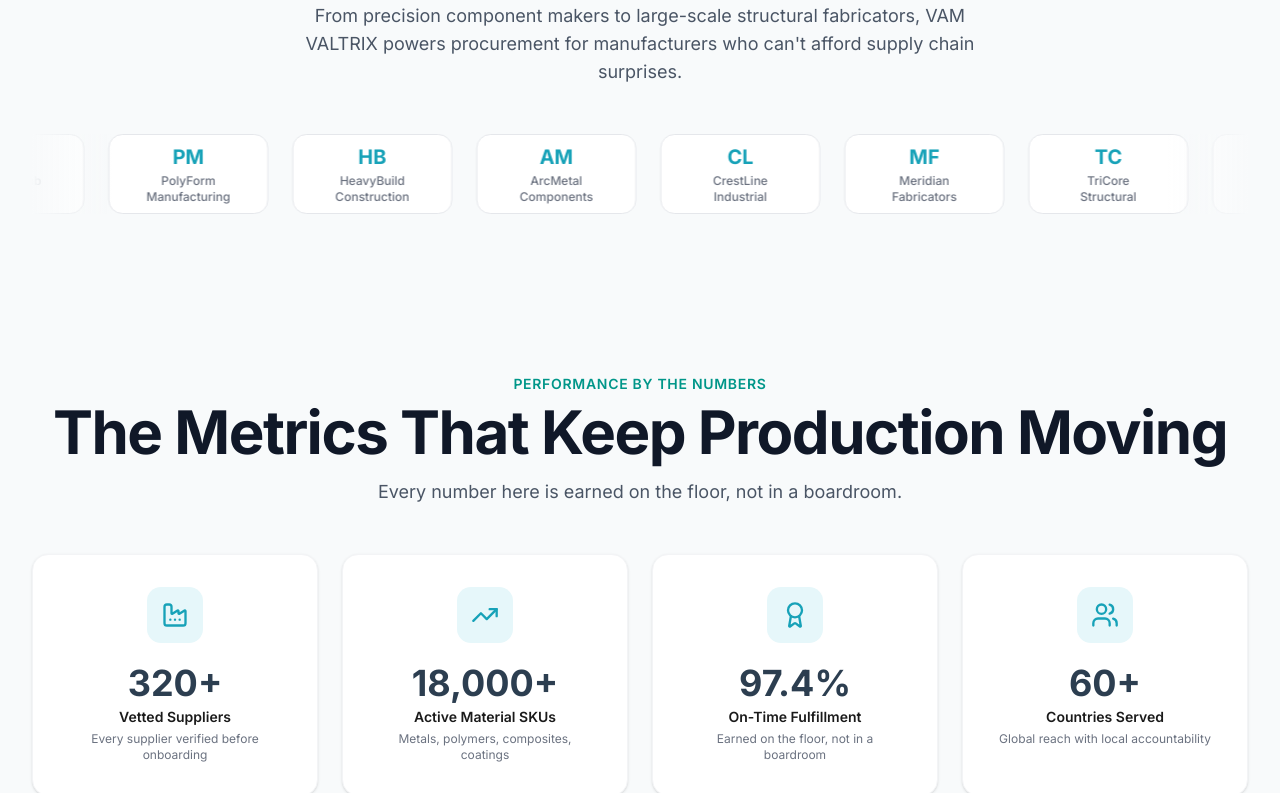
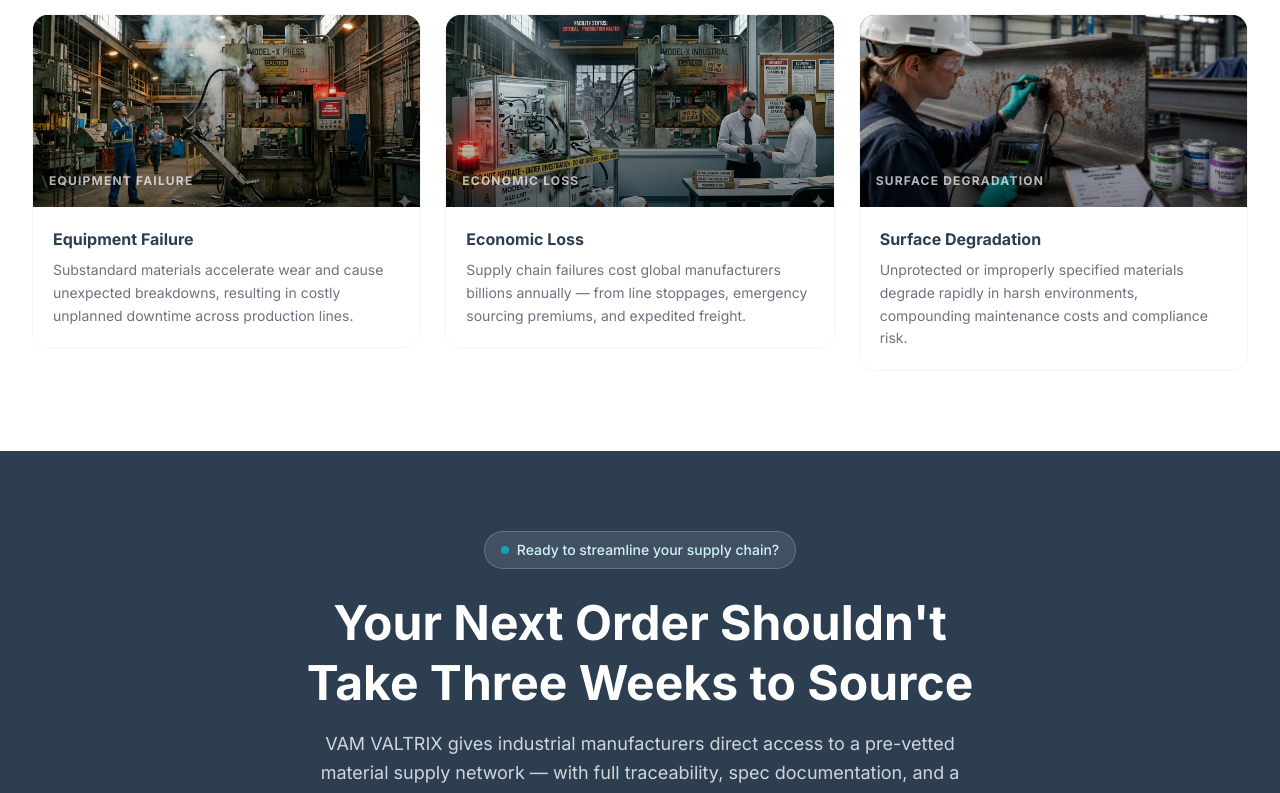
Before and after one commit to slkprynsh/VAL-PROJECT, a Next.js app: page / in a window 1280 px wide. Shown: the part 1020-1813 px from the top of the page. Built offline with nearby package versions, Linux system fonts and the light colour scheme; no server answers.

Commit message:
feat: remove TrustedBy and Stats sections from homepage completely

```diff
--- a/app/page.tsx
+++ b/app/page.tsx
@@ -1,6 +1,4 @@
 import { HeroSection } from '@/components/hero/hero-section';
-import { TrustedBySection } from '@/components/sections/trusted-by';
-import { StatsSection } from '@/components/sections/stats';
 import { TestimonialsSection } from '@/components/sections/testimonials';
 import { CTABanner } from '@/components/sections/cta-banner';
 
@@ -8,8 +6,6 @@ export default function Home() {
   return (
     <div className="flex flex-col">
       <HeroSection />
-      <TrustedBySection />
-      <StatsSection />
       <TestimonialsSection />
       <CTABanner />
     </div>
--- a/components/sections/stats.tsx
+++ /dev/null
@@ -1,49 +0,0 @@
-'use client';
-
-import { Section, SectionTitle } from '@/components/ui/section';
-import { Counter } from '@/components/animations/counter';
-import { Reveal } from '@/components/animations/reveal';
-import { motion } from 'framer-motion';
-import { Factory, TrendingUp, Award, Users } from 'lucide-react';
-
-const stats = [
-  { icon: Factory,    value: 320,   suffix: '+',   label: 'Vetted Suppliers',       description: 'Every supplier verified before onboarding' },
-  { icon: TrendingUp, value: 18000, suffix: '+',   label: 'Active Material SKUs',   description: 'Metals, polymers, composites, coatings' },
-  { icon: Award,      value: 97,    suffix: '.4%', label: 'On-Time Fulfillment',    description: 'Earned on the floor, not in a boardroom' },
-  { icon: Users,      value: 60,    suffix: '+',   label: 'Countries Served',       description: 'Global reach with local accountability' },
-];
-
-export function StatsSection() {
-  return (
-    <Section className="bg-[#F8FAFB]">
-      <SectionTitle
-        subtitle="PERFORMANCE BY THE NUMBERS"
-        title="The Metrics That Keep Production Moving"
-        description="Every number here is earned on the floor, not in a boardroom."
-      />
-      <div className="grid grid-cols-1 sm:grid-cols-2 lg:grid-cols-4 gap-4 sm:gap-6 mt-10 sm:mt-12">
-        {stats.map((stat, idx) => {
-          const Icon = stat.icon;
-          return (
-            <Reveal key={stat.label} delay={idx * 0.1}>
-              <motion.div
-                whileHover={{ y: -6 }}
-                transition={{ duration: 0.25 }}
-                className="h-full bg-white rounded-2xl p-6 sm:p-8 text-center border border-gray-100 shadow-sm hover:shadow-md hover:border-[#D1F2F7] transition-all duration-300 group"
-              >
-                <div className="inline-flex items-center justify-center w-12 h-12 sm:w-14 sm:h-14 rounded-xl bg-[#E6F7FA] mb-4 sm:mb-5 group-hover:scale-110 transition-transform duration-300">
-                  <Icon className="w-6 h-6 sm:w-7 sm:h-7 text-[#17A2B8]" />
-                </div>
-                <div className="text-3xl sm:text-4xl font-bold text-[#2C3E50] mb-1">
-                  <Counter end={stat.value} duration={2} suffix={stat.suffix} />
-                </div>
-                <h3 className="text-sm font-semibold text-[#1A1A1A] mb-1">{stat.label}</h3>
-                <p className="text-xs text-[#6B7280]">{stat.description}</p>
-              </motion.div>
-            </Reveal>
-          );
-        })}
-      </div>
-    </Section>
-  );
-}
--- a/components/sections/trusted-by.tsx
+++ /dev/null
@@ -1,36 +0,0 @@
-'use client';
-
-import { Section, SectionTitle } from '@/components/ui/section';
-import { companies } from '@/data/companies';
-import { motion } from 'framer-motion';
-
-export function TrustedBySection() {
-  return (
-    <Section className="bg-[#F8FAFB]">
-      <SectionTitle
-        subtitle="TRUSTED ACROSS INDUSTRY"
-        title="Built for the Companies That Build Everything Else"
-        description="From precision component makers to large-scale structural fabricators, VAM VALTRIX powers procurement for manufacturers who can't afford supply chain surprises."
-      />
-
-      <div className="relative overflow-hidden mt-8 sm:mt-12">
-        <div className="flex gap-4 sm:gap-6 animate-infinite-scroll">
-          {[...companies, ...companies].map((company, idx) => (
-            <motion.div
-              key={`${company.name}-${idx}`}
-              whileHover={{ scale: 1.05 }}
-              className="flex-shrink-0 flex items-center justify-center px-5 sm:px-8 py-4 sm:py-5 rounded-xl border border-gray-200 bg-white hover:border-[#D1F2F7] hover:shadow-sm transition-all w-32 sm:w-40 h-16 sm:h-20"
-            >
-              <div className="text-center">
-                <div className="text-lg sm:text-xl font-bold text-[#17A2B8] mb-0.5">{company.logo}</div>
-                <div className="text-xs font-medium text-[#6B7280]">{company.name}</div>
-              </div>
-            </motion.div>
-          ))}
-        </div>
-        <div className="absolute top-0 left-0 h-full w-12 sm:w-20 bg-gradient-to-r from-[#F8FAFB] to-transparent pointer-events-none" />
-        <div className="absolute top-0 right-0 h-full w-12 sm:w-20 bg-gradient-to-l from-[#F8FAFB] to-transparent pointer-events-none" />
-      </div>
-    </Section>
-  );
-}
```
